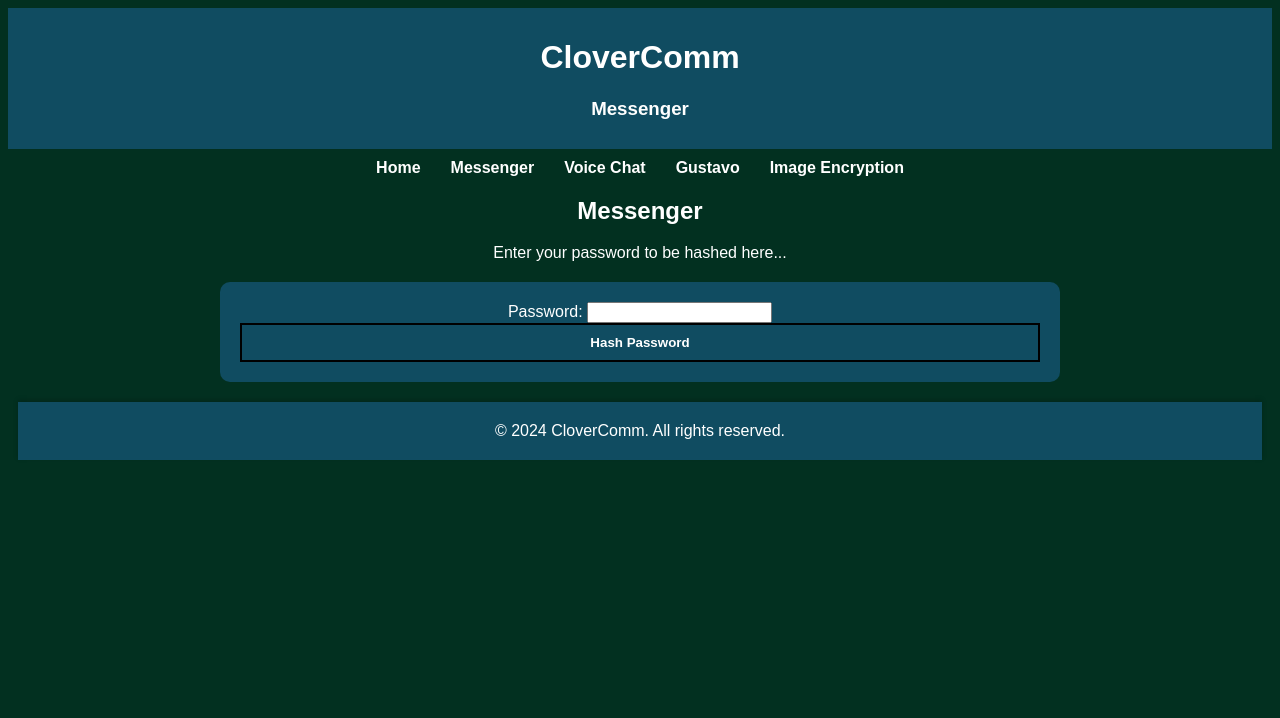
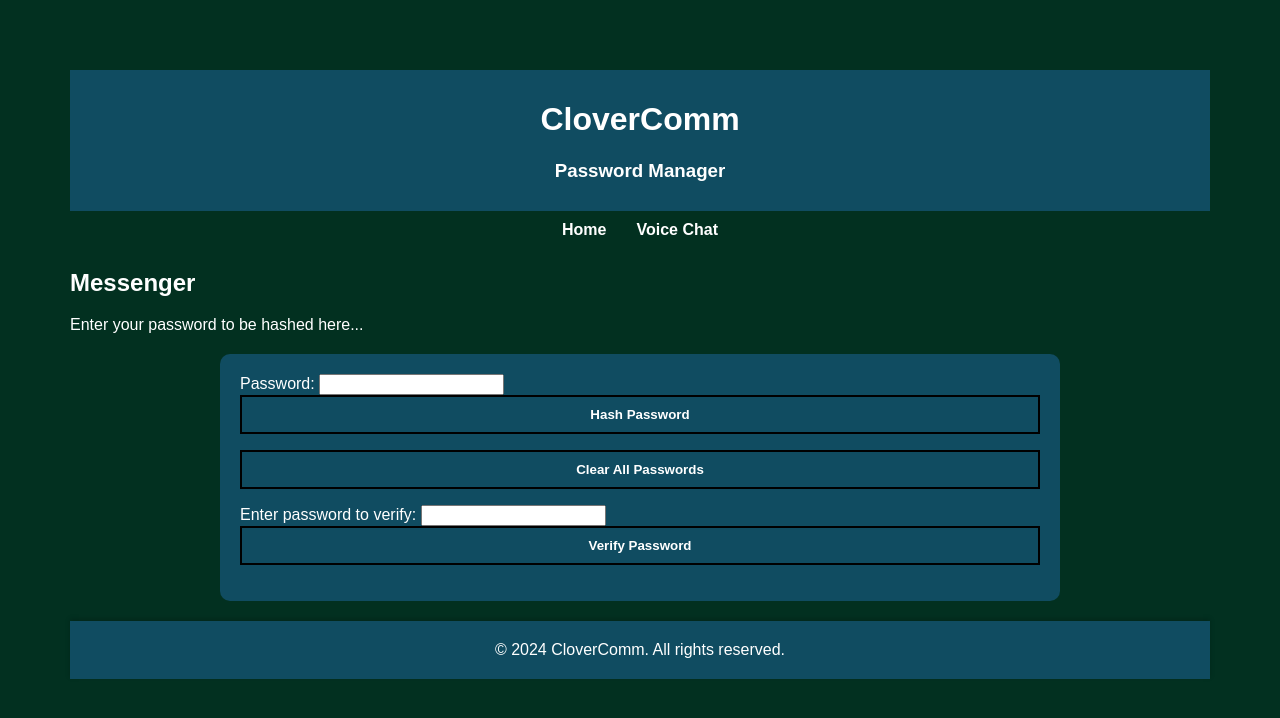
Before and after one commit to oisin-mcg/CloverComm, a Flask app: page /messenger in a window 1280 px wide. Shown: the top 718 px of the page. Run offline with Flask 3, Linux system fonts and the light colour scheme.

Commit message:
merged code

```diff
--- a/app.py
+++ b/app.py
@@ -2,6 +2,7 @@
 
 #here i will call from the utils class, the defs i will need.
 from utils import hash_password, verify_password, encryption, decryption, encryptImage, decryptImage
+
 
 #https://www.digitalocean.com/community/tutorials/how-to-make-a-web-application-using-flask-in-python-3
 app = Flask(__name__, template_folder="template", static_folder="static")
@@ -9,6 +10,7 @@
 #https://www.youtube.com/watch?v=mqhxxeeTbu0
 #https://www.youtube.com/@TechWithTim
 
+app.secret_key="secret_key"
 #oisin imports
 from flask import Flask, render_template, request, jsonify
 import base64
@@ -24,18 +26,53 @@
     return render_template("index.html")
 
 #Conor's Page
+#array for the stored passwords.
+hashed_passwords = []
 @app.route("/messenger", methods=["GET", "POST"])
 def messenger_view():
-    #Initialize variable to store hashed password
+    #access password list..
+    global hashed_passwords
+    #flag to control when to show the stored passwords
+    show_passwords_flag = False
+    #initialize variable to store hashed password
     hashed_password = None
     if request.method == 'POST':
-        #Get the password from the form input
-        password = request.form['password']
-        #Call hash_password to hash the entered password
-        hashed_password = hash_password(password)
-    #Render the template with the hashed password (if available)
-    return render_template("messenger.html", hashed_password=hashed_password)
+        #handle password submission
+        if "submit_password" in request.form:
+            password = request.form.get("password", "").strip()
+            if password:
+                hashed_password = hash_password(password)
+                hashed_passwords.append(hashed_password)
+                flash("Password stored!", "success")
+            else:
+                flash("Please enter a password.", "error")
+        elif "show_passwords" in request.form:
+            #simply refresh to show the list
+            show_passwords_flag = True
+        elif "clear_passwords" in request.form:
+            #clear the stored hashed passwords when the "Clear Passwords" button is clicked
+            hashed_passwords.clear()
+            flash("All passwords cleared.", "info")
+        elif "verify_password" in request.form:
+            #handle password verification
+            input_password = request.form.get("verify_input_password", "").strip()
+            if input_password:
+                password_verified = False
+                #check if the input password matches any stored password
+                for stored_password in hashed_passwords:
+                    if verify_password(stored_password, input_password):
+                        password_verified = True
+                        break
+                if password_verified:
+                    flash("Password is correct.", "success")
+                else:
+                    flash("Password is incorrect.", "error")
+            else:
+                flash("Please enter a password to verify.", "error")
 
+    return render_template("messenger.html", hashed_passwords=hashed_passwords)
+
+    return render_template("messenger.html", hashed_passwords=hashed_passwords)
 
 ##ois code
 
--- a/template/messenger.html
+++ b/template/messenger.html
@@ -1,42 +1,74 @@
-<!DOCTYPE html>
 <html lang="en">
 <head>
     <meta charset="UTF-8">
     <meta name="viewport" content="width=device-width, initial-scale=1.0">
-    <title>PasswordHashing - CloverComm</title>
+    <title>PasswordManager - CloverComm</title>
     <link rel="stylesheet" href="{{ url_for('static', filename='style.css') }}"/>
 </head>
 <body id="messengerBody">
     <header>
         <h1>CloverComm</h1>
-        <h3>Messenger</h3>
+        <h3>Password Manager</h3>
     </header>
 
     <nav>
         <ul>
             <li><a href="{{ url_for('home') }}">Home</a></li>
-            <li><a href="{{ url_for('messenger_view') }}">Messenger</a></li>
             <li><a href="{{ url_for('voice_view') }}">Voice Chat</a></li>
-            <li><a href="{{ url_for('gustavo') }}">Gustavo</a></li>
-            <li><a href="{{ url_for('imageEncryption') }}">Image Encryption</a></li>
         </ul>
+    </nav>
+
     <section>
         <h2>Messenger</h2>
         <p>Enter your password to be hashed here...</p>
         <div id="messengerContent">
+            <!--form for hashing passwords -->
             <form action="{{ url_for('messenger_view') }}" method="post">
                 <label for="password">Password:</label>
                 <input type="password" id="password" name="password" required>
 
-                    <button type="submit">Hash Password</button>
+                <button type="submit" name="submit_password">Hash Password</button>
             </form>
 
-                <!-- Display the hashed password if available -->
-                {% if hashed_password %}
-                    <h3>Hashed Password:</h3>
-                    <p>{{ hashed_password }}</p>
+            <!--display flash message -->
+            {% with messages = get_flashed_messages(with_categories=true) %}
+                {% if messages %}
+                    <ul>
+                        {% for category, message in messages %}
+                            <li class="{{ category }}">{{ message }}</li>
+                        {% endfor %}
+                    </ul>
+                {% endif %}
+            {% endwith %}
+
+
+            <form action="{{ url_for('messenger_view') }}" method="post">
+
+            </form>
+            <!--button to clear all passwords -->
+            <form action="{{ url_for('messenger_view') }}" method="post">
+                <button type="submit" name="clear_passwords" onclick="return confirm('Are you sure you want to clear all passwords?')">Clear All Passwords</button>
+            </form>
+            <!-- Form to verify a password -->
+            <form action="{{ url_for('messenger_view') }}" method="post">
+                <label for="verify_input_password">Enter password to verify:</label>
+                <input type="password" id="verify_input_password" name="verify_input_password" required>
+                <button type="submit" name="verify_password">Verify Password</button>
+            </form>
+
+
+
+            <!--list of stored hashed passwords -->
+            {% if hashed_passwords %}
+                <h3>Stored & Verified Passwords:</h3>
+                <ul>
+                    {% for pwd in hashed_passwords %}
+                        <li>{{ pwd }}</li>
+                    {% endfor %}
+                </ul>
             {% endif %}
         </div>
+
     </section>
 
     <footer>
```
Also changed, not shown: template/gustavo.html (+17 -3 lines), template/index.html (+4 -5 lines), utils.py (+2 -12 lines). Lines whose indentation alone changed are shown as unchanged.
